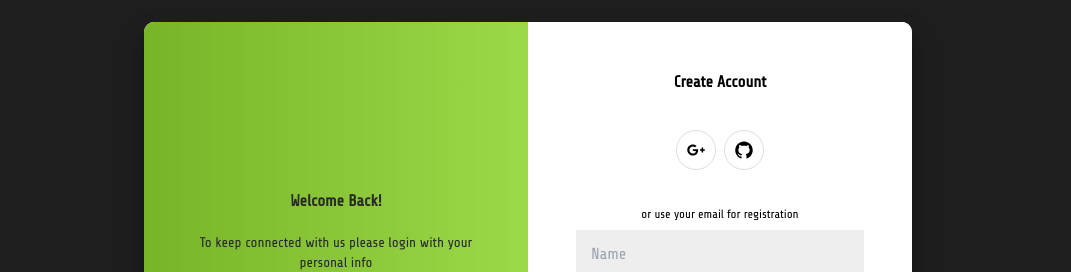
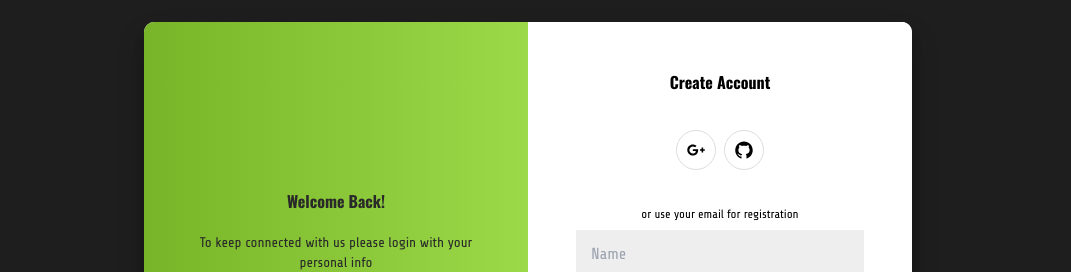
Before and after one commit to francobuceta/Ecommerce-Next.js, a Next.js app: page /auth in a window 1280 px wide. Both pictures are taken after a click on the button "SIGN UP". Shown: the part 174-446 px from the top of the page, without its empty margins (112-1183 px from the left). Built offline with nearby package versions, Linux system fonts and the light colour scheme.

Commit message:
add font in auth

```diff
--- a/src/app/auth/page.jsx
+++ b/src/app/auth/page.jsx
@@ -30,7 +30,7 @@ const Auth = () => {
             action="#"
             className="bg-white flex flex-col px-12 h-full justify-center items-center text-center"
           >
-            <h1 className="font-bold">Create Account</h1>
+            <h1 className="font-bold font-main">Create Account</h1>
             <SocialIcons />
             <span className="text-xs">or use your email for registration</span>
             <input type="text" placeholder="Name" />
@@ -52,7 +52,7 @@ const Auth = () => {
             action="#"
             className="bg-white flex flex-col px-12 h-full justify-center items-center text-center"
           >
-            <h1 className="font-bold">Sign in</h1>
+            <h1 className="font-bold font-main">Sign in</h1>
             <SocialIcons />
             <span className="text-xs">or use your account</span>
             <input type="email" placeholder="Email" />
@@ -70,7 +70,7 @@ const Auth = () => {
         >
           <div className="overlay">
             <div className="overlay-panel overlay-left">
-              <h1 className="font-bold">Welcome Back!</h1>
+              <h1 className="font-bold font-main">Welcome Back!</h1>
               <p className="text-sm my-5">
                 To keep connected with us please login with your personal info
               </p>
@@ -83,7 +83,7 @@ const Auth = () => {
               </button>
             </div>
             <div className="overlay-panel overlay-right">
-              <h1 className="font-bold">Hello, Friend!</h1>
+              <h1 className="font-bold font-main">Hello, Friend!</h1>
               <p className="text-sm my-5">
                 Enter your personal details and start journey with us
               </p>
```
